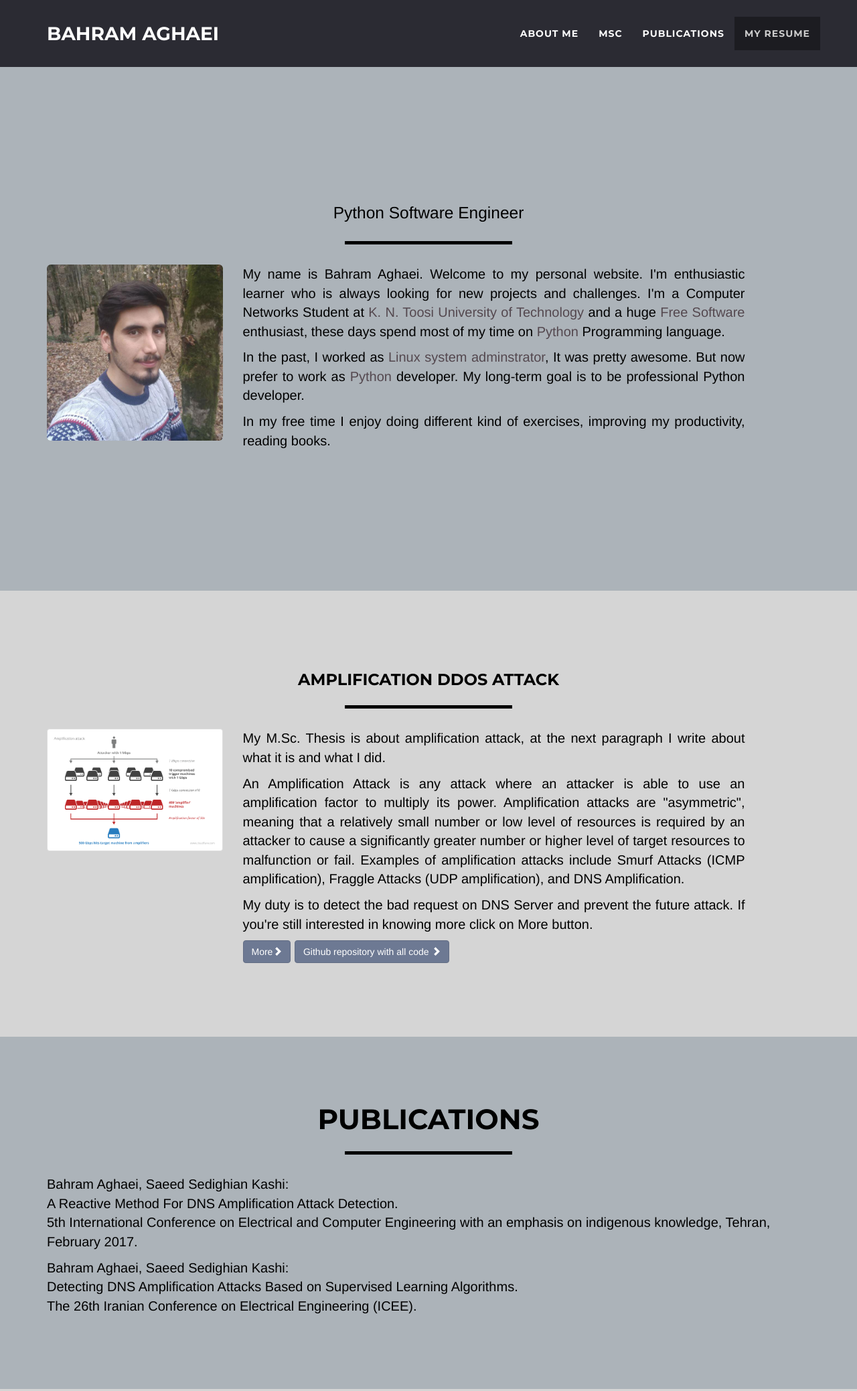
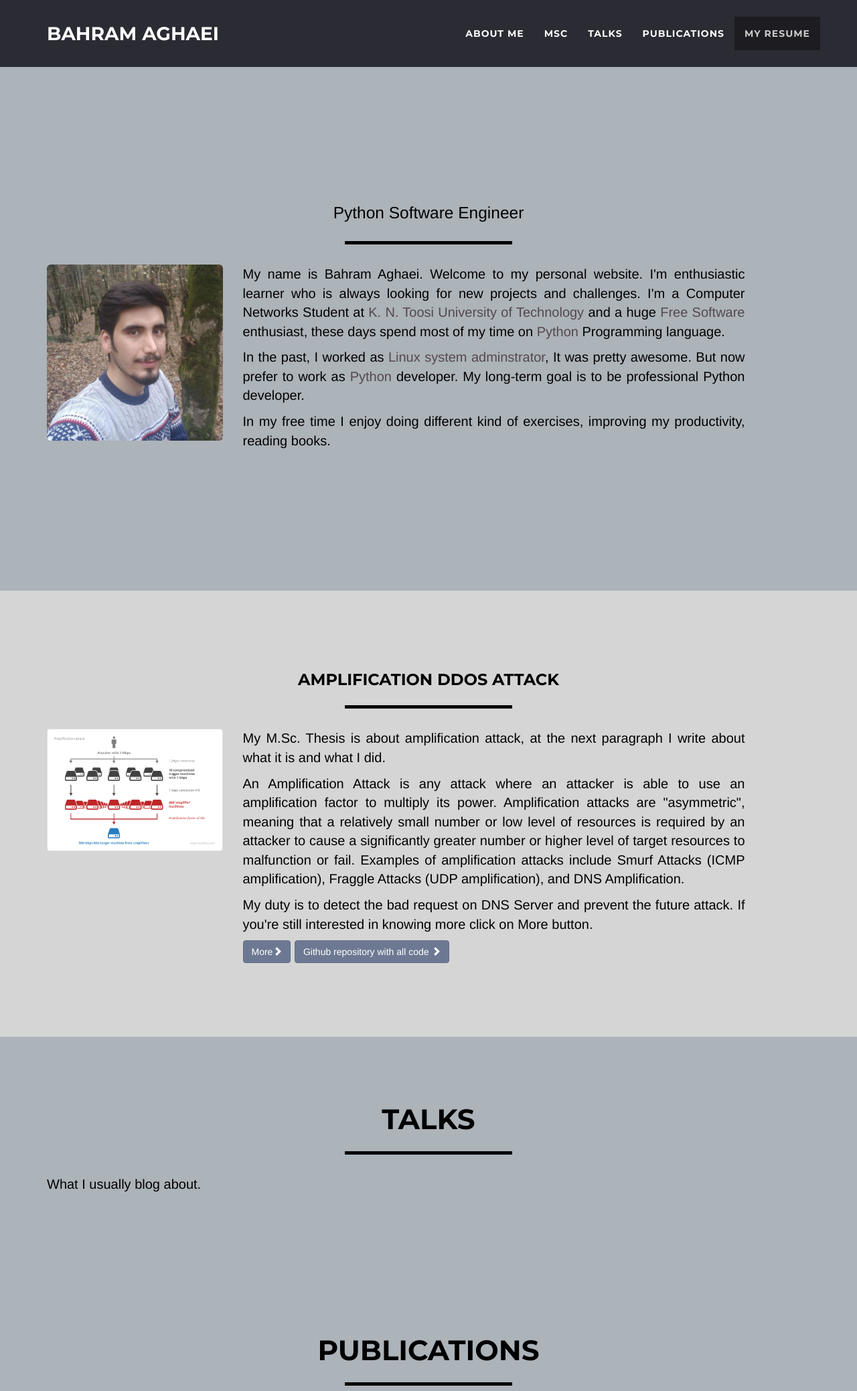
Before and after one commit to GreatBahram/greatbahram.github.io, a plain HTML site: page index.html in a window 1280 px wide. Shown: the top 2077 px of the page at 67% size. Drawn offline with nearby package versions, Linux system fonts and the light colour scheme; files whose address does not match are found by name.

Commit message:
add talks section

```diff
--- a/index.html
+++ b/index.html
@@ -52,21 +52,12 @@
             <!-- Collect the nav links, forms, and other content for toggling -->
             <div class="collapse navbar-collapse" id="bs-example-navbar-collapse-1">
                 <ul class="nav navbar-nav navbar-right">
-                    <li class="hidden">
-                        <a href="#page-top"></a>
-                    </li>
-                    <li class="page-scroll">
-                        <a href="#cv">About me</a>
-                    </li>
-                    <li class="page-scroll">
-                        <a href="#MSc">MSc</a>
-                    </li>
-                    <li class="page-scroll">
-                        <a href="#publications">Publications</a>
-                    </li>
-                    <li class="page-scroll">
-                        <a href="#resume">My Resume</a>
-                    </li>
+                    <li class="hidden"> <a href="#page-top"></a> </li>
+                    <li class="page-scroll"> <a href="#cv">About me</a> </li>
+                    <li class="page-scroll"> <a href="#MSc">MSc</a> </li>
+                    <li class="page-scroll"> <a href="#talks">Talks</a> </li>
+                    <li class="page-scroll"> <a href="#publications">Publications</a> </li>
+                    <li class="page-scroll"> <a href="#resume">My Resume</a> </li>
                 </ul>
             </div>
             <!-- /.navbar-collapse -->
@@ -138,7 +129,25 @@
             </div>
         </div>
     </section>
-        <section id="publications" class="success">
+
+    <section id="talks" class="success">
+        <div class="container">
+            <div class="row">
+                <div class="col-sm-12 text-center">
+                    <h2>Talks</h2>
+                    <hr class="star-light">
+                </div>
+            </div>
+            <div class="row">
+                <div class="col-sm-12">
+                    <p> What I usually blog about.
+                    </p>
+                </div>
+            </div>
+        </div>
+    </section>
+
+    <section id="publications" class="success">
         <div class="container">
             <div class="row">
                 <div class="col-sm-12 text-center">
@@ -161,7 +170,7 @@
                 </div>
             </div>
         </div>
-</section>
+    </section>
     </header>
 
     <section id="resume">
```
